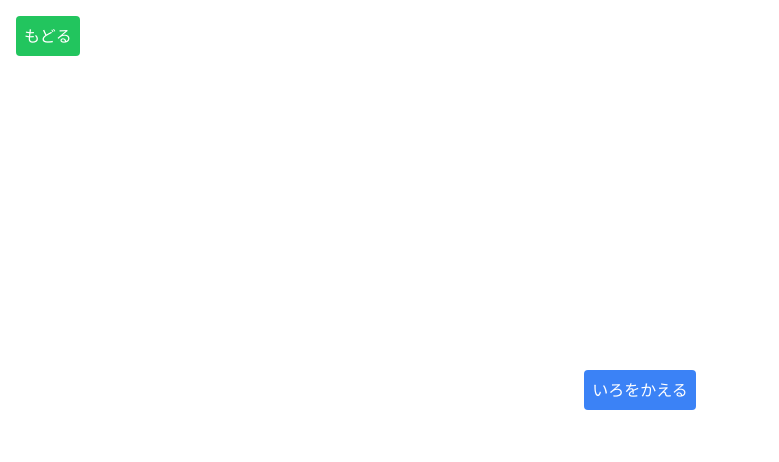
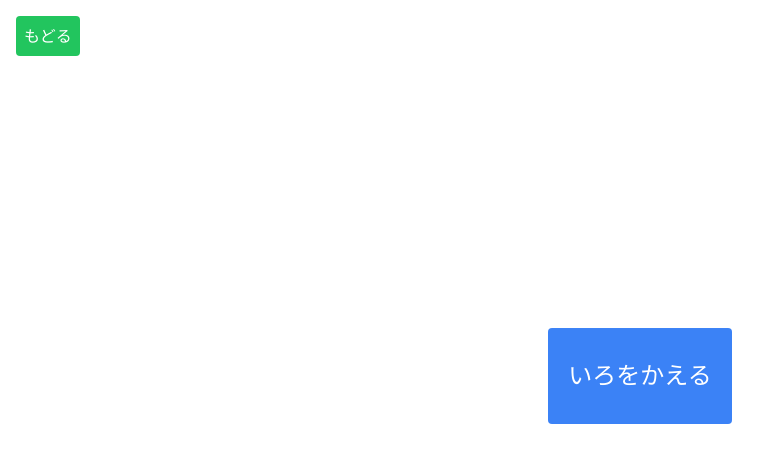
Before and after one commit to benono/asobo, a Next.js app: page /color in a window 1280 px wide. Shown: the top 462 px of the page, without its empty margins (0-779 px from the left). Built offline with nearby package versions, Linux system fonts and the light colour scheme.

Commit message:
Fix button size

```diff
--- a/app/color/page.tsx
+++ b/app/color/page.tsx
@@ -38,7 +38,7 @@ export default function Page() {
 
       <button
         onClick={changeBackgroundColor}
-        className="p-2 bg-blue-500 text-white rounded animate-bounce"
+        className="py-8 px-5 text-2xl bg-blue-500 text-white rounded animate-bounce select-none"
       >
         いろをかえる
       </button>
```
